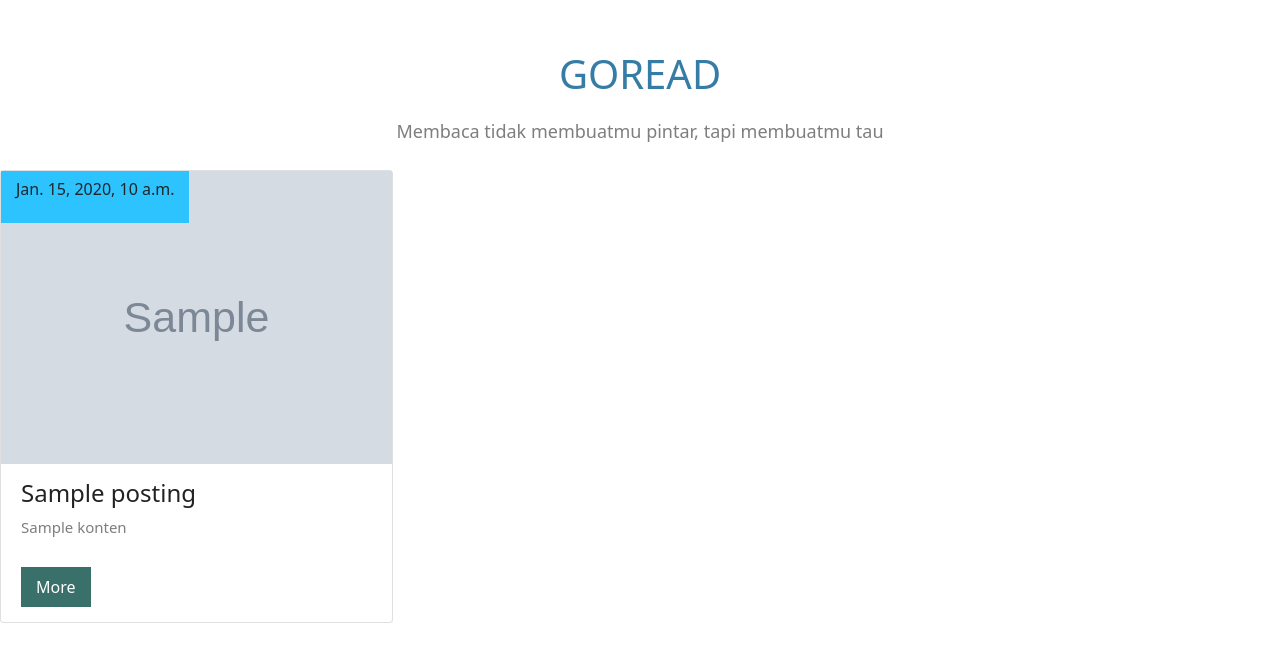
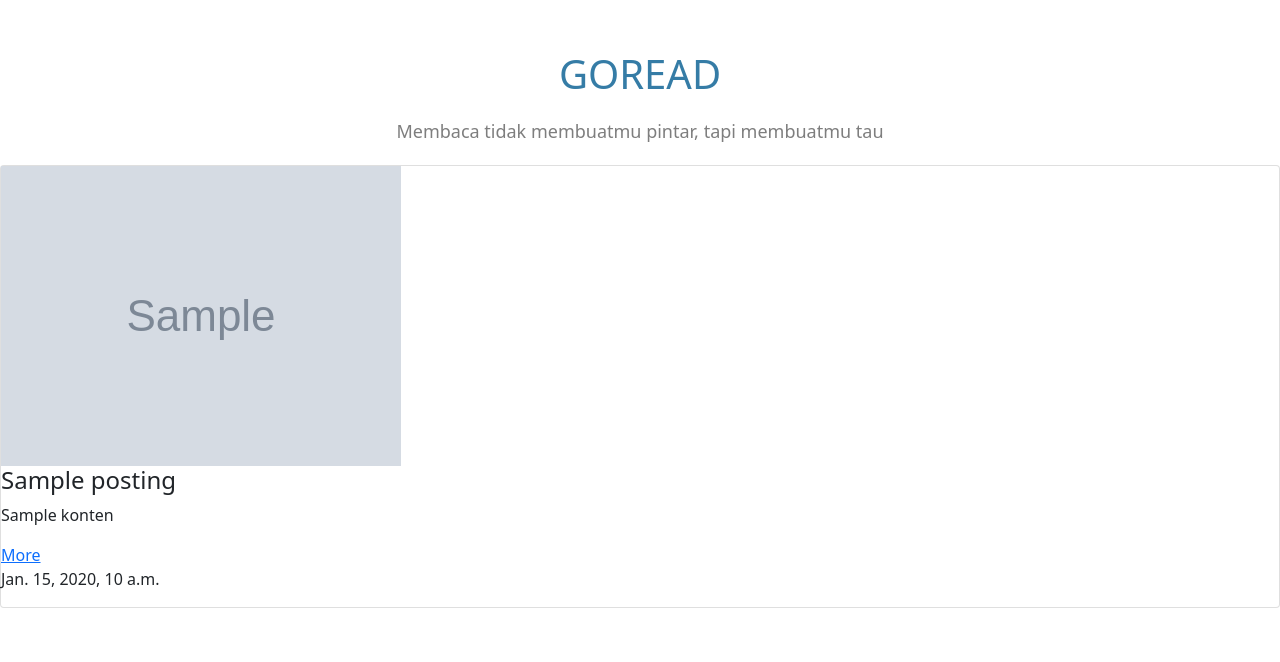
Before and after one commit to Rachmad080802/tugas-uas, a Django app: template GoRead/templates/upload/index.html in a window 1280 px wide. Shown: the part 56-718 px from the top of the page. Run offline with Django 4.2, Linux system fonts and the light colour scheme; the template is opened without the code that fills it: most values are stand-ins (such as "Sample title", 1, 10 or a date in 2020); grey boxes marked "Sample" are stand-in pictures.

Commit message:
Update style.css
menghapus bagian card

```diff
--- a/GoRead/static/css/style.css
+++ b/GoRead/static/css/style.css
@@ -27,56 +27,3 @@
     color: #7e7e7e;
     margin-top: 20px;
 }
-.cards {
-    display: grid;
-    grid-template-columns: repeat(3,1fr);
-    grid-gap: 50px;
-    margin: 25px auto;
-}
-.cards .card {
-    width: 100%;
-    position: relative;
-}
-.image-section img{
-    width: 100%;
-    height: auto;
-}
-.contect {
-    padding: 15px 20px;
-}
-.contect h4{
-    font-size: 24px;
-    color: #222;
-    font-weight: 500;
-}
-.contect p{
-    color: #7e7e7e;
-    font-size: 15px;
-}
-.contect a{
-    text-decoration: none;
-    color: #fff;
-    margin-top: 12px;
-    display: inline-block;
-    background-color: #3a706a;
-    padding: 8px 15px;
-}
-.card .posted-date {
-    position: absolute;
-    top: 0;
-    left: 0;
-    display: inline-block;
-    background-color: rgb(44, 195, 255);
-    padding: 6px 15px;
-}
-
-@media screen and (max-widht:992px) {
-    .cards {
-        grid-template-columns: repeat(2, 1fr);
-    }
-}
-@media screen and (max-widht:768px) {
-    .cards {
-        grid-template-columns: 1fr;
-    }
-}
```
